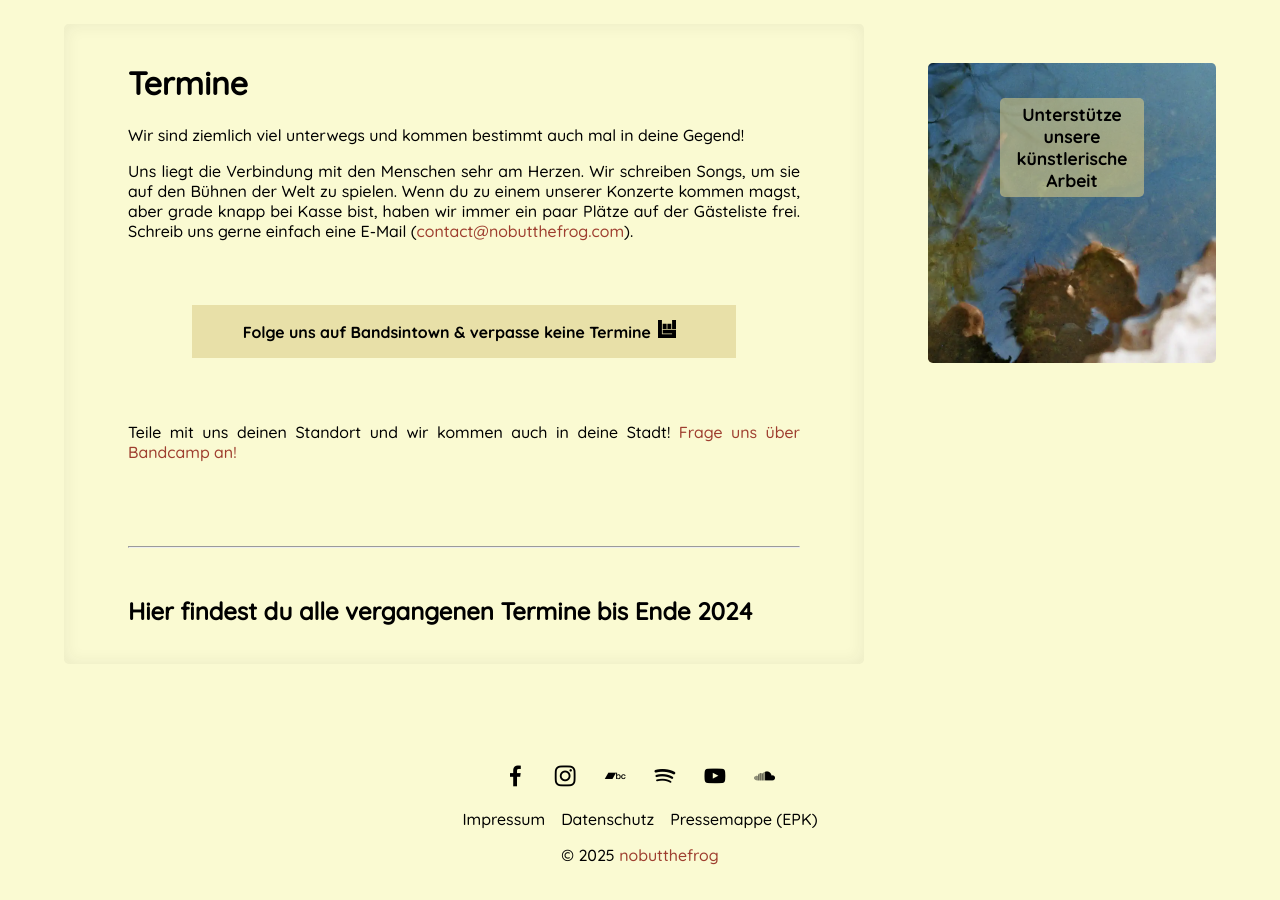
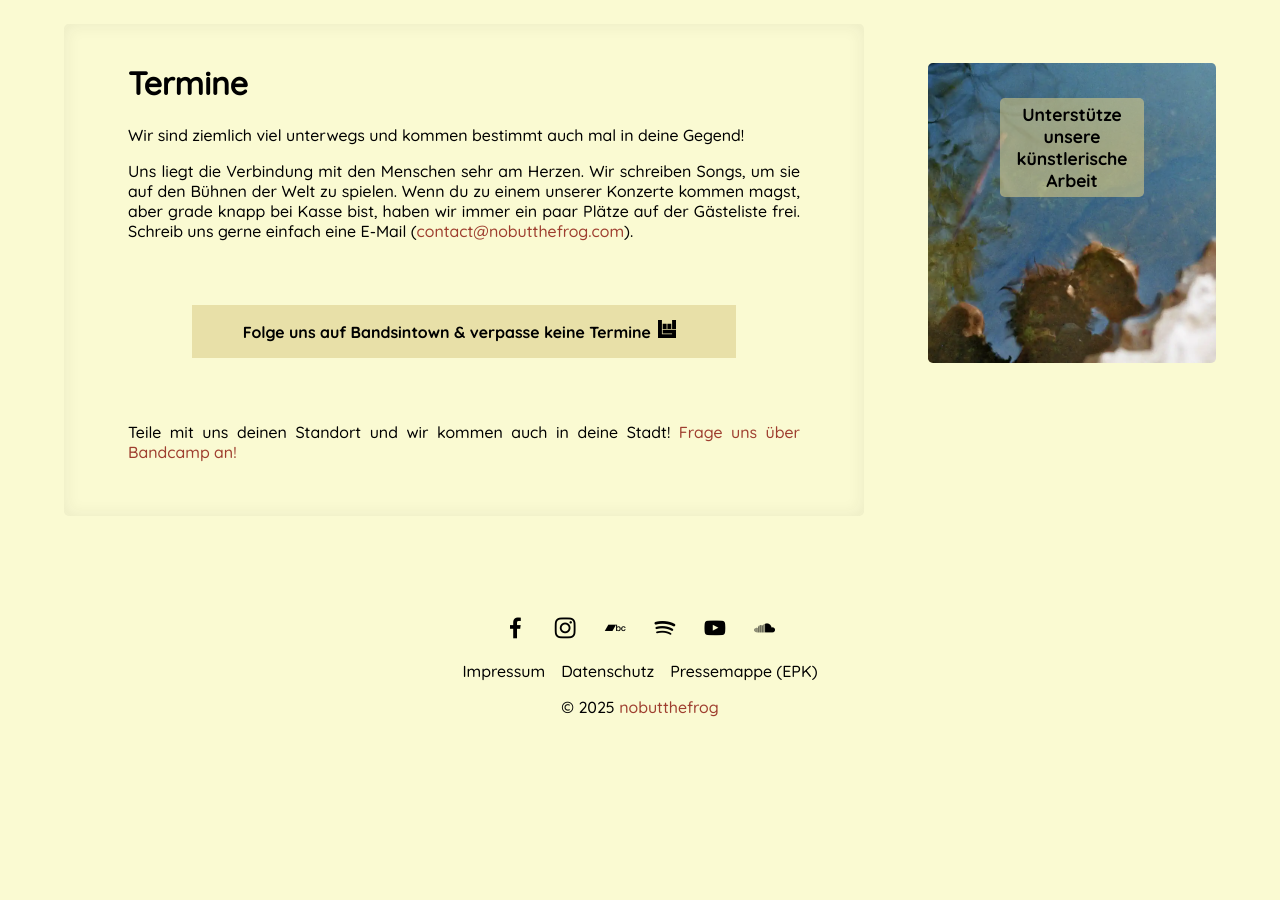
Before and after one commit to chrisongthb/nobutthefrog-com, a Jekyll site: the page built from source/termine.md, in a window 1280 px wide and 900 px high, scrolled down 155 px. Built offline with Jekyll 4.4.1, drawn with Linux system fonts in a browser that asks for light colours; a script that is not in the unit is left out; after the commit the page ends 907 px from its top, so only the background shows below that.

Commit message:
remove past events via songkick

```diff
--- a/source/termine.md
+++ b/source/termine.md
@@ -135,14 +135,3 @@ path_to_other_lang: 'en/dates/'
       data-bit-logo-color="rgba(66,66,66,1)"
 
         ></a>
-
-      <hr style="margin-block: 3rem;">
-      <h2>Hier findest du alle vergangenen Termine bis Ende 2024</h2>
-      <div id="songkick-widget-container">
-        <a href="https://www.songkick.com/artists/9802904" class="songkick-widget" data-theme="light" data-track-button="on"
-          data-detect-style="on" data-background-color="rgb(0,0,0,0)" data-font-color="rgb(0,0,0,1)"
-          data-button-bg-color="rgb(51, 51, 51)" data-button-text-color="rgb(255,255,255,1)" data-locale="de"
-          data-other-artists="off" data-share-button="on" data-country-filter="on" data-rsvp="on" data-request-show="on"
-          data-past-events="on" data-past-events-offtour="on" data-remind-me="off" style="display: none;"></a>
-        <script src='//widget-app.songkick.com/injector/9802904'></script>
-      </div>
```
